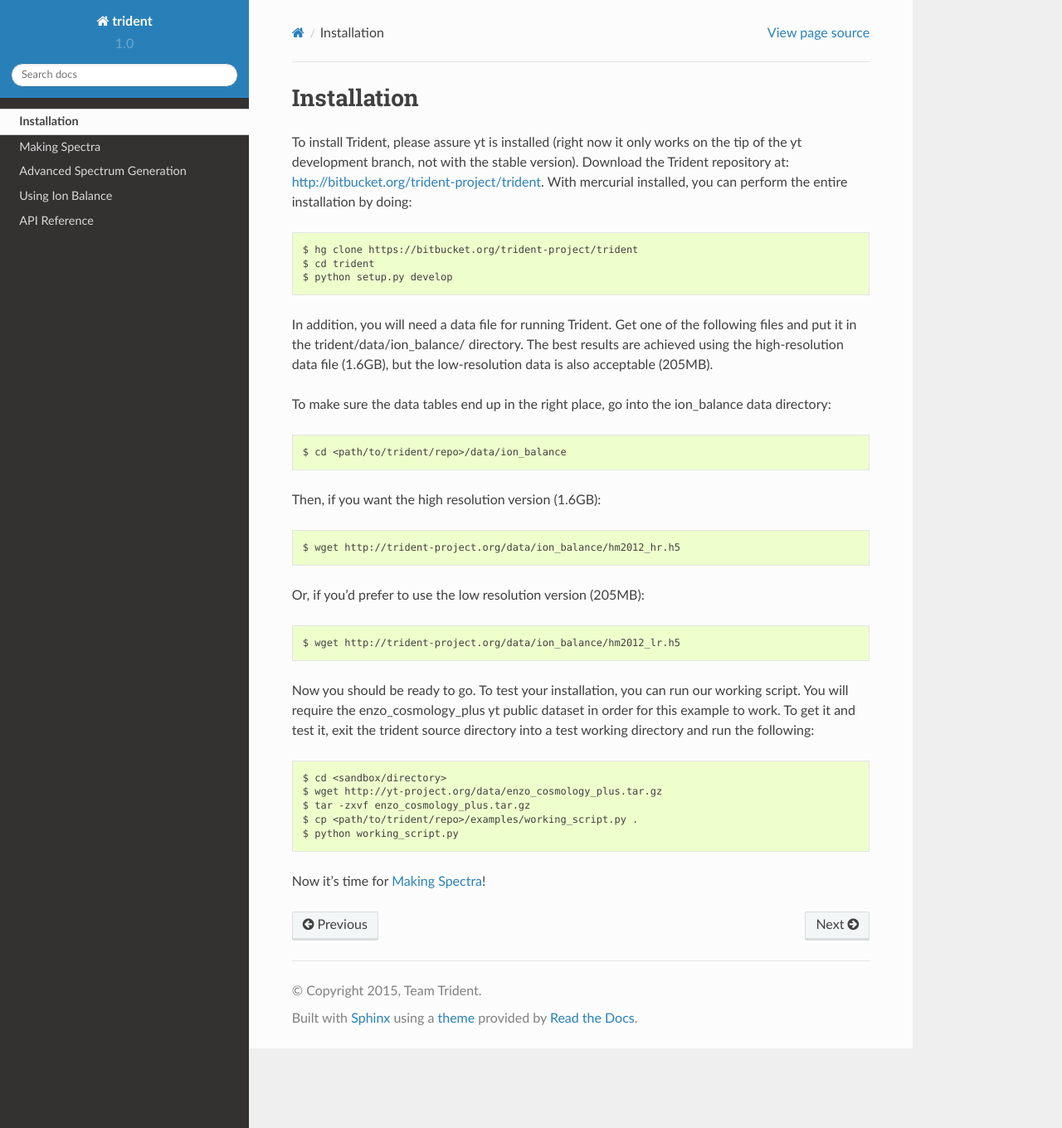
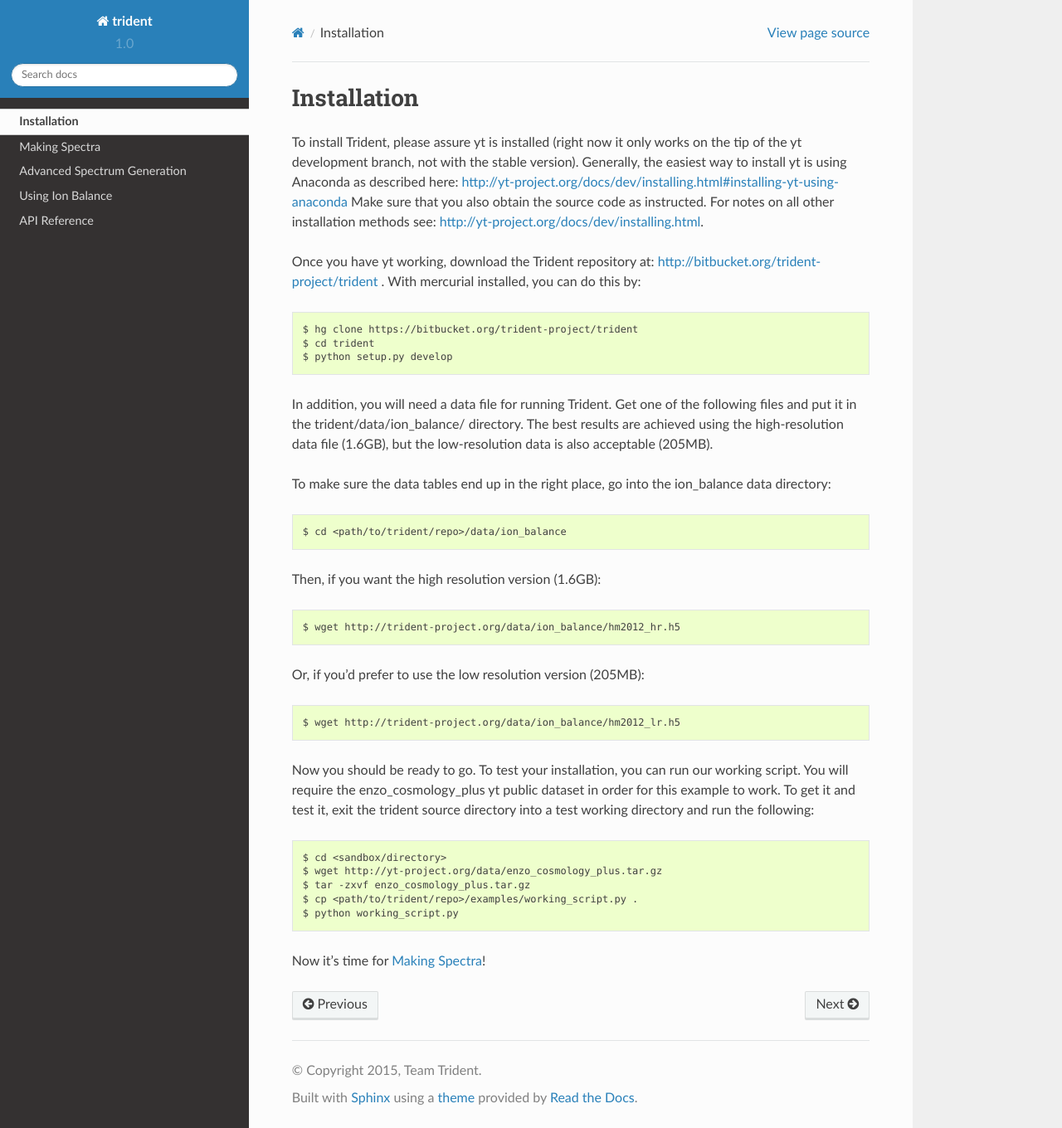
Before and after one commit to trident-project/trident, a Sphinx documentation site: the page built from doc/source/Installation.rst, in a window 1280 px wide and 1360 px high. Shown: the whole window at 83% size. Built offline with Sphinx 7.4.7 and the Read the Docs theme 2.0.0, drawn with Linux system fonts in a browser that asks for light colours.

Commit message:
Updating installation docs to provide more feedback for installing yt.

```diff
--- a/doc/source/Installation.rst
+++ b/doc/source/Installation.rst
@@ -4,9 +4,16 @@ Installation
 ============
 
 To install Trident, please assure yt is installed (right now it only works on
-the tip of the yt development branch, not with the stable version).  Download
-the Trident repository at: http://bitbucket.org/trident-project/trident.
-With mercurial installed, you can perform the entire installation by doing:
+the tip of the yt development branch, not with the stable version).  Generally,
+the easiest way to install yt is using Anaconda as described here:
+http://yt-project.org/docs/dev/installing.html#installing-yt-using-anaconda
+Make sure that you also obtain the source code as instructed.
+For notes on all other installation methods see:
+http://yt-project.org/docs/dev/installing.html.
+
+Once you have yt working, download the Trident repository at:
+http://bitbucket.org/trident-project/trident .  With mercurial installed, you
+can do this by:
 
 .. highlight:: none
 
```
Also changed, not shown: 1 other file.
